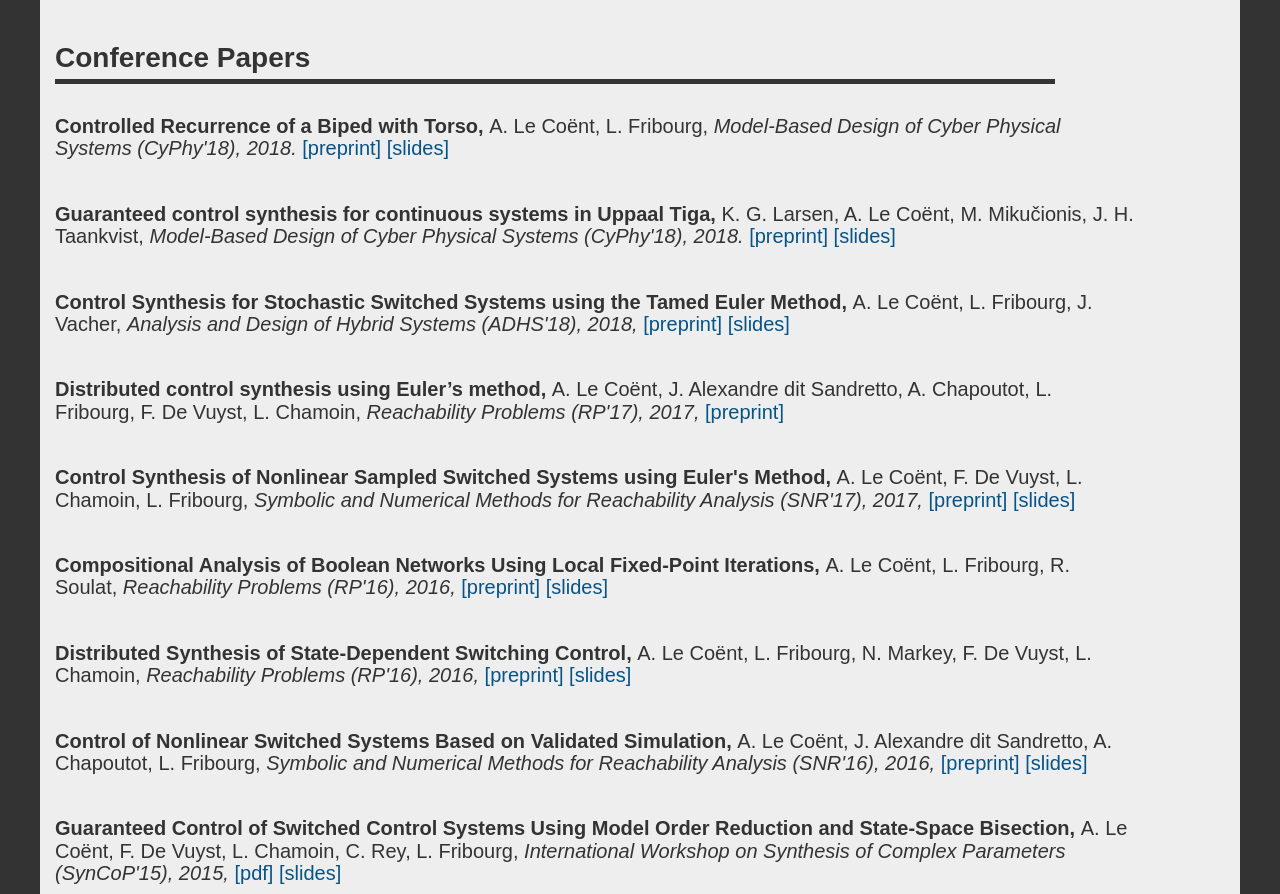
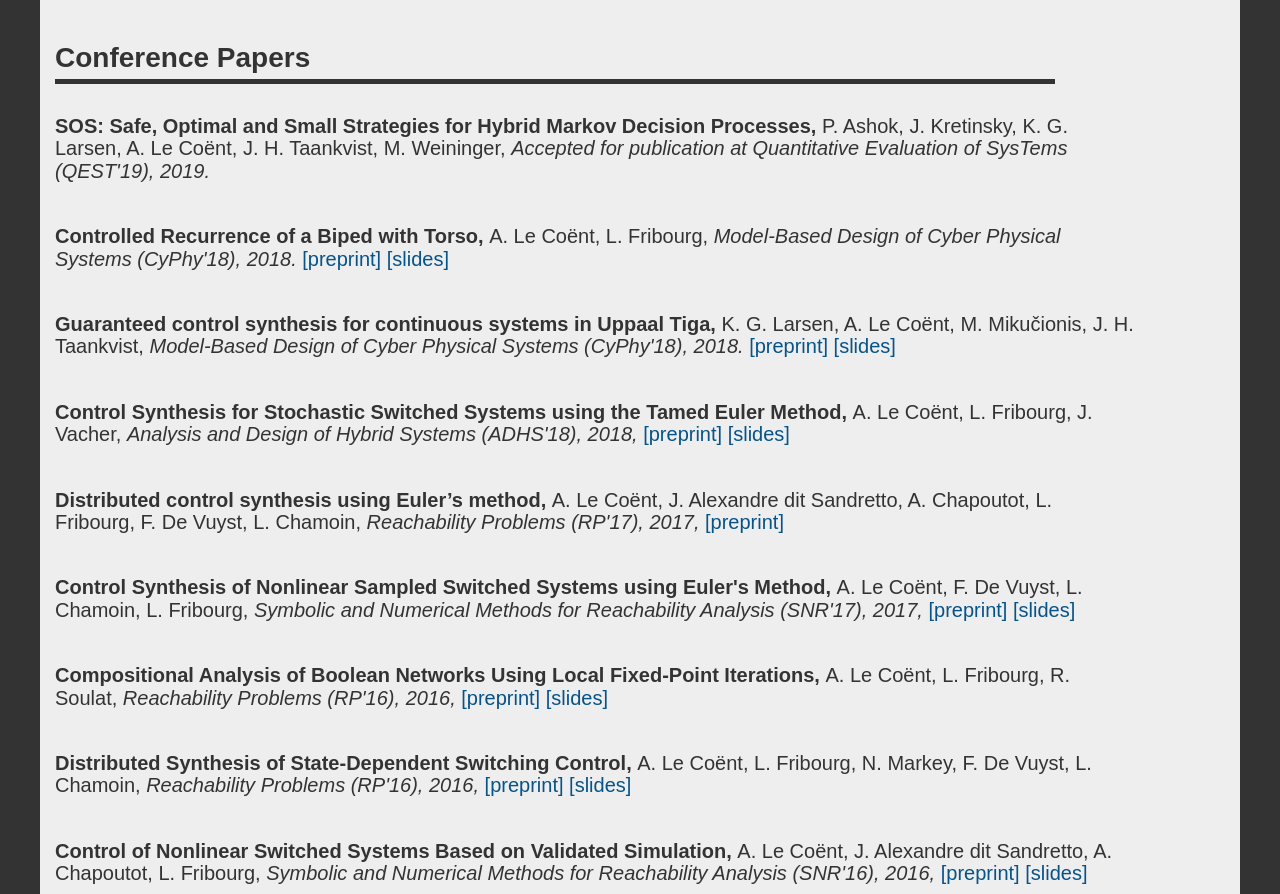
Before and after one commit to adrienlecoent/adrienlecoent.github.io, a plain HTML site: page index.html in a window 1280 px wide. Shown: the part 1050-1944 px from the top of the page. Drawn offline with Linux system fonts and the light colour scheme; files whose address does not match are found by name.

Commit message:
new publi

```diff
--- a/index.html
+++ b/index.html
@@ -100,6 +100,11 @@
 					<t1> Conference Papers </t1>
 				</div>
 
+								<div id="paper">
+					<p> <t3> SOS: Safe, Optimal and Small Strategies for Hybrid Markov Decision Processes, </t3> P. Ashok, J. Kretinsky, K. G. Larsen, A. Le Co&eumlnt, J. H. Taankvist, M. Weininger,  <i> Accepted for publication at Quantitative Evaluation of SysTems (QEST'19), 2019. </i>
+					</p>
+				</div>
+
 				<div id="paper">
 					<p> <t3> Controlled Recurrence of a Biped with Torso, </t3> A. Le Co&eumlnt, L. Fribourg, <i> Model-Based Design of Cyber Physical Systems (CyPhy'18), 2018. </i>
 				  <a href="https://hal.archives-ouvertes.fr/hal-02076800/document" target="_blank"> [preprint] </a><a href="slides_cyphy1.html"> [slides] </a>
```
